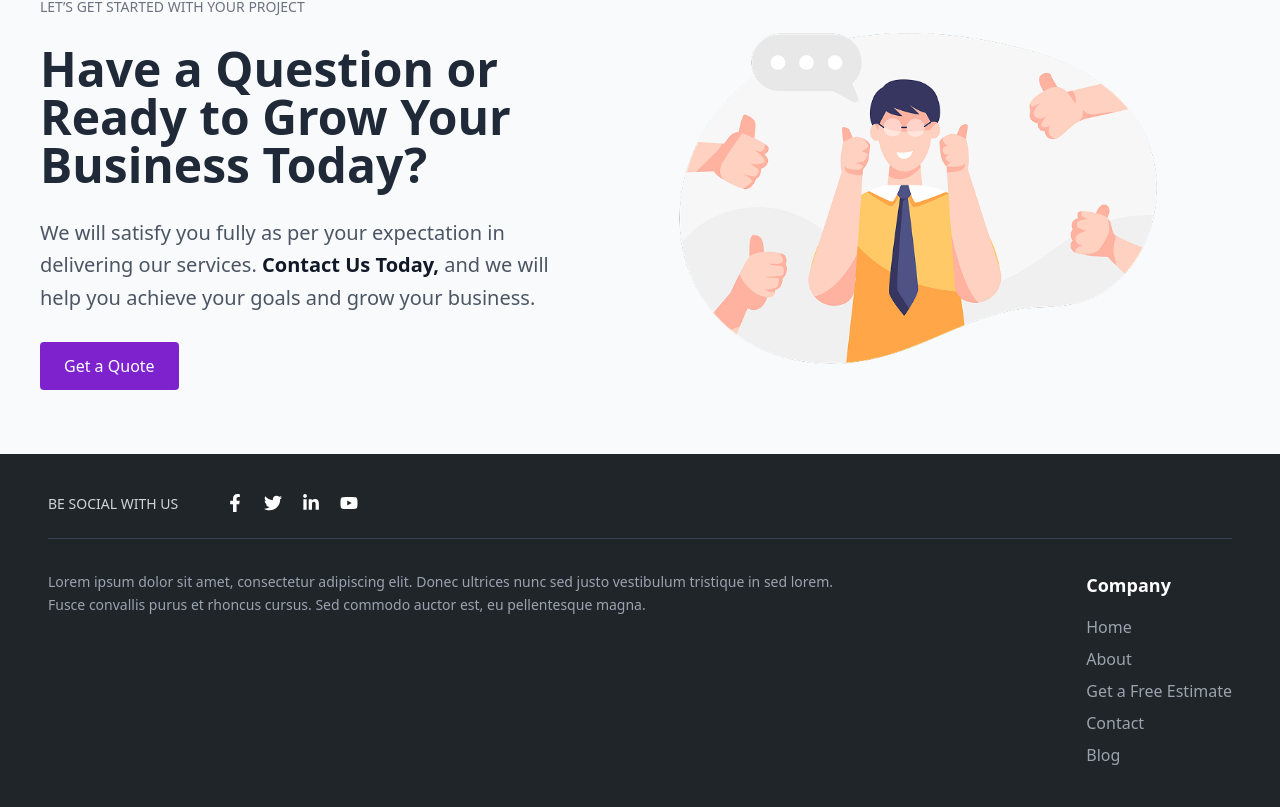
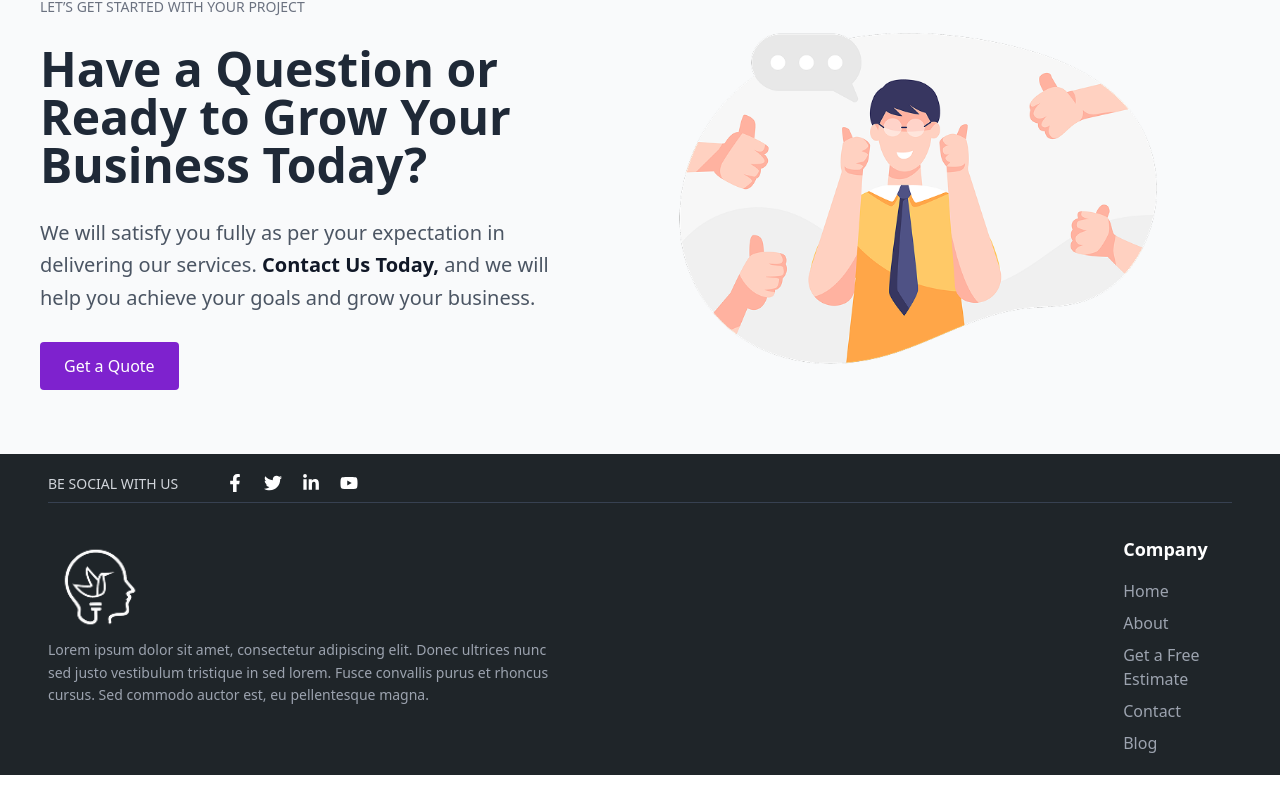
Before and after one commit to Roshik9841/React-all, a React (Vite) app: page / in a window 1280 px wide. Shown: the part 1372-2179 px from the top of the page. After the commit the page ends 2147 px from the top, so only its background shows below. Built offline with nearby package versions, Linux system fonts and the light colour scheme.

Commit message:
Fixed for mob

```diff
--- a/src/IT/contact.jsx
+++ b/src/IT/contact.jsx
@@ -2,14 +2,15 @@ import like from "../assets/like.png";
 
 export const Contact = ()=>{
     return(
- <section className="px-6 md:px-10 py-16 flex flex-col md:flex-row items-center justify-between bg-gray-50 text-center md:text-left">
+ <section className="px-6 md:px-10 py-16 flex flex-col md:flex-row items-center justify-between bg-gray-50  md:text-left">
         <div className="md:w-1/2 space-y-7 ">
-          <p className="text-sm uppercase  text-gray-500">
+          <p className="text-sm uppercase  text-gray-500 md:block hidden">
             Let’s Get Started With Your Project
           </p>
-          <h2 className="text-3xl md:text-5xl font-bold text-gray-800">
+          <h2 className="text-3xl md:text-5xl font-bold text-gray-800 md:block hidden">
             Have a Question or Ready to Grow Your Business Today?
           </h2>
+           <p className="md:hidden font-semi-bold leading-relaxed text-4xl">CONTENT <span className="block">HEADING</span></p>
           <p className="text-gray-600 text-xl leading-relaxed">
             We will satisfy you fully as per your expectation in delivering our
             services.{" "}
--- a/src/IT/footer.jsx
+++ b/src/IT/footer.jsx
@@ -1,4 +1,4 @@
-import React from "react";
+import head from "../assets/head.png";
 import {
   FaFacebookF,
   FaTwitter,
@@ -8,9 +8,9 @@ import {
 
 export const Footer = () => {
   return (
-    <footer className="bg-[#1F2529] text-gray-300 px-6 md:px-12 py-10">
+    <footer className="bg-[#1F2529] text-gray-300 px-6 md:px-12 py-5">
 
-      <div className="flex flex-col md:flex-row space-x-6 items-center md:items-start gap-6 border-b border-gray-700 pb-6">
+      <div className="md:flex flex-col md:flex-row space-x-6 items-start md:items-start gap-6 border-b border-gray-700 pb-2 hidden ">
         <p className="text-sm uppercase ">Be Social With Us</p>
 
         <div className="flex space-x-5 text-white text-lg">
@@ -22,16 +22,20 @@ export const Footer = () => {
       </div>
 
 
-      <div className="flex flex-col md:flex-row justify-between items-center md:items-start mt-8 gap-10">
-
-        <p className="text-gray-400 text-sm leading-relaxed text-center md:text-left md:w-2/3">
-          Lorem ipsum dolor sit amet, consectetur adipiscing elit. Donec ultrices nunc sed justo
-          vestibulum tristique in sed lorem. Fusce convallis purus et rhoncus cursus. Sed commodo
-          auctor est, eu pellentesque magna.
-        </p>
+      <div className="flex flex-col md:flex-row justify-between items-start md:items-start mt-8 gap-10">
+          <div>
 
 
-        <div className="text-center md:text-left">
+         <img src={head} alt="Logo" className="w-12 md:w-[10%]" />
+        <p className="text-gray-400 text-sm leading-relaxed text-center md:text-left md:w-1/2 ">
+                  Lorem ipsum dolor sit amet, consectetur adipiscing elit. Donec ultrices nunc sed justo
+                  vestibulum tristique in sed lorem. Fusce convallis purus et rhoncus cursus. Sed commodo
+                  auctor est, eu pellentesque magna.
+                </p>
+
+       </div>
+
+        <div className="text-start md:text-left">
           <h3 className="text-white text-lg font-semibold mb-4">Company</h3>
           <ul className="space-y-2 text-gray-400">
             <li className="hover:text-purple-500 cursor-pointer transition">Home</li>
@@ -46,6 +50,7 @@ export const Footer = () => {
       </div>
 
 
+
     </footer>
   );
 };
--- a/src/IT/industry.jsx
+++ b/src/IT/industry.jsx
@@ -31,11 +31,12 @@ export const Industry = () =>{
         <section className="bg-[#114280] text-white px-6 py-14 md:px-10 md:py-20 ">
         <div className="flex flex-col lg:flex-row gap-10">
 
-          <div className="lg:w-1/2 space-y-4 text-center lg:text-left ">
-            <h2 className="text-lg opacity-70">Industries</h2>
-            <h1 className="text-3xl md:text-6xl font-bold leading-relaxed">
+          <div className="lg:w-1/2 space-y-4  lg:text-left ">
+            <h2 className="text-lg opacity-70 hidden md:block">Industries</h2>
+            <h1 className="text-3xl md:text-6xl font-bold leading-relaxed hidden md:block">
               Helping <span className="block"> Businesses in All</span>  Domains
             </h1>
+             <p className="md:hidden font-semi-bold leading-relaxed text-4xl">CONTENT <span className="block">HEADING</span></p>
             <p className="text-base lg:text-lg leading-relaxed">
               To understand what we can do for you, start by understanding what we’ve done for others. We are proud of the strong working relationships
                we’ve built with all our clients over the years. We believe that these names are a testament to our proven capabilities and strategic approach.
--- a/src/pages/Cart.jsx
+++ b/src/pages/Cart.jsx
@@ -25,18 +25,19 @@ function Cart() {
       </nav>
 
 
-      <section className="bg-[#114280] flex flex-col md:flex-row justify-between items-center text-white rounded-lg font-aka sm:p-6  md:py-14 lg:pl-14 m-4 md:m-8">
+      <section className="bg-[#114280] flex flex-col md:flex-row justify-between items-center text-white rounded-lg font-aka p-6  md:py-14 lg:pl-14 m-4 md:m-8">
         <div className="w-full md:w-full space-y-4  md:text-left">
           <p className="hidden md:flex text-md opacity-90">
             Our experience helps to boost your business
           </p>
+          <p className="md:hidden font-semi-bold leading-relaxed text-4xl">CONTENT <span className="block">HEADING</span></p>
           <h1 className=" hidden md:block text-3xl md:text-6xl  font-semibold leading-tight">
             We'll build you <span className="flex">custom websites and</span>{" "}
             manage it too!
           </h1>
           <p className="text-base opacity-90 justify-start">
             We’re a creative Web Design & Development Company in Kathmandu,
-            <span className="block">
+            <span className="md:block">
               Nepal. We build amazing websites and robust Software applications.
             </span>
           </p>
```
Also changed, not shown: src/assets/head.png (renamed from src/assets/image 1.png).
